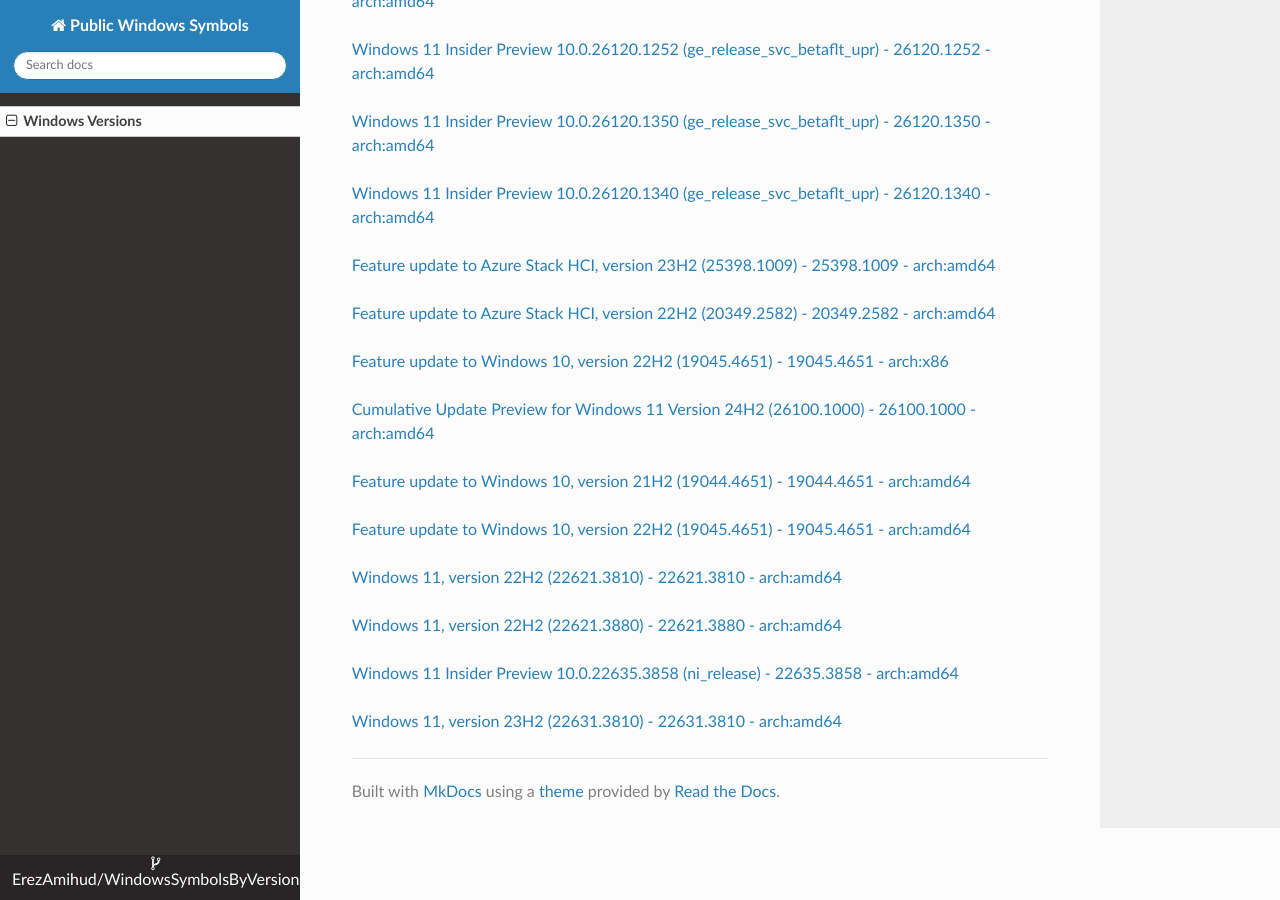
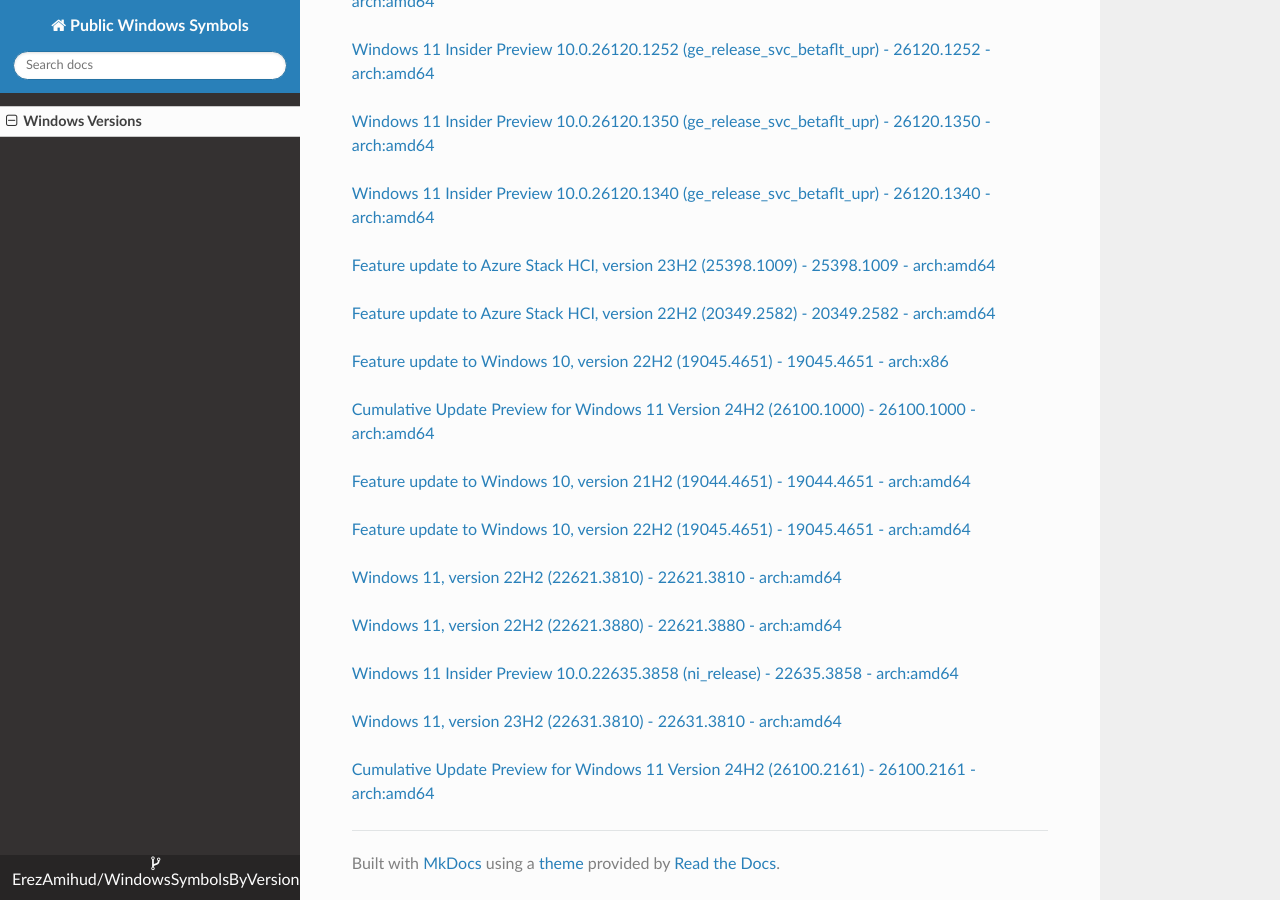
Before and after one commit to ErezAmihud/WindowsSymbolsByVersion, an MkDocs documentation site: the page built from docs/index.md, in a window 1280 px wide and 900 px high, scrolled down 10661 px. Built offline with MkDocs 1.6.1, drawn with Linux system fonts in a browser that asks for light colours; nearby versions of some CDN libraries.

Commit message:
Automated commit, add manifest for c05d41b4-a3a7-4ac0-8a1a-ca98dabde224

```diff
--- a/docs/index.md
+++ b/docs/index.md
@@ -550,3 +550,6 @@
 
 
 [Windows 11, version 23H2 (22631.3810) - 22631.3810 - arch:amd64](https://github.com/ErezAmihud/WindowsSymbolsByVersion/blob/main/manifests/e0fe4721-975d-4378-a09d-92082d677d29.manifest)
+
+
+[Cumulative Update Preview for Windows 11 Version 24H2 (26100.2161) - 26100.2161 - arch:amd64](https://github.com/ErezAmihud/WindowsSymbolsByVersion/blob/main/manifests/c05d41b4-a3a7-4ac0-8a1a-ca98dabde224.manifest)
```
Also changed, not shown: process_builds.json (+1 -1 lines), 1 other file.
